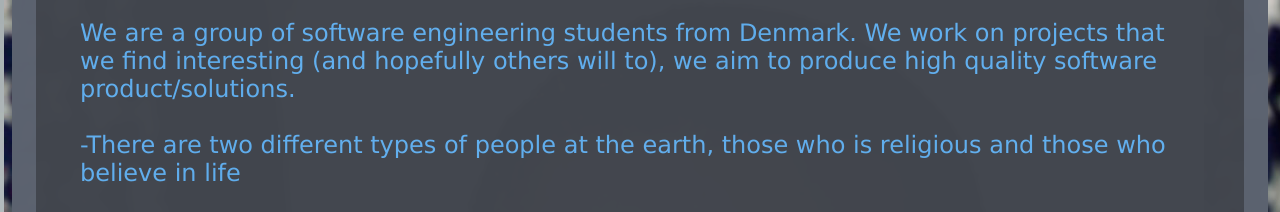
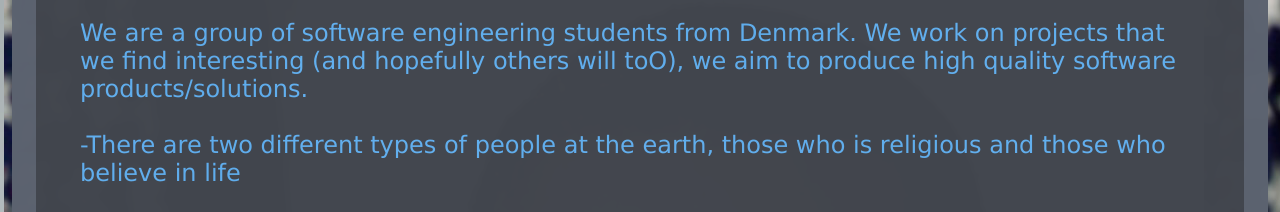
Before and after one commit to Scrumffed/scrumffed.github.io, a plain HTML site: page index.html in a window 1280 px wide. Shown: the part 1204-1416 px from the top of the page. Drawn offline with Linux system fonts and the light colour scheme.

Commit message:
Fixed a couple more typos

```diff
--- a/index.html
+++ b/index.html
@@ -42,7 +42,7 @@
     <h2>About us</h2>
     <div class="about">
         <p>
-            We are a group of software engineering students from Denmark. We work on projects that we find interesting (and hopefully others will to), we aim to produce high quality software product/solutions.<br>
+            We are a group of software engineering students from Denmark. We work on projects that we find interesting (and hopefully others will toO), we aim to produce high quality software products/solutions.<br>
             <br>
             -There are two different types of people at the earth, those who is religious and those who believe in life
         </p>
```
